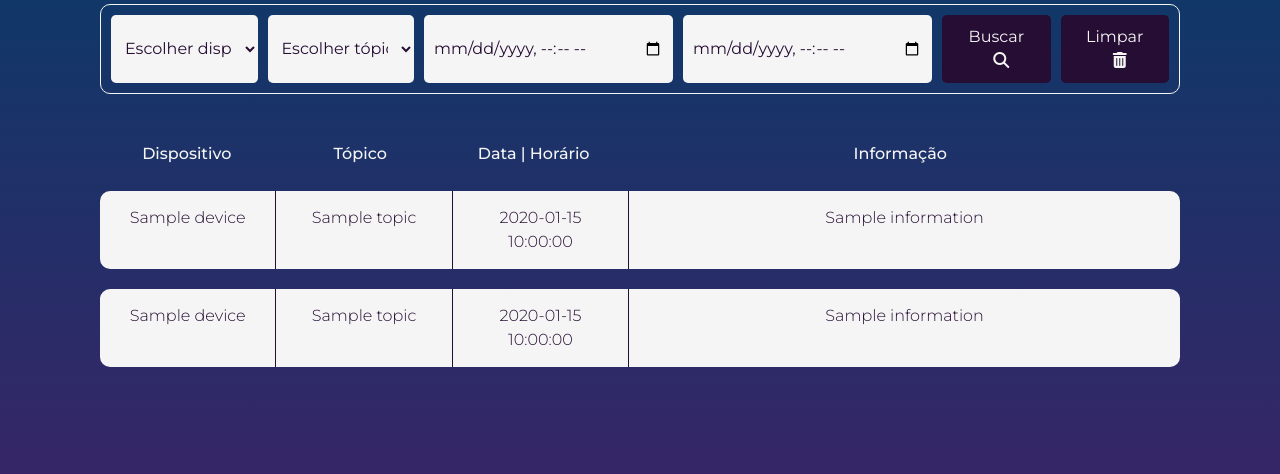
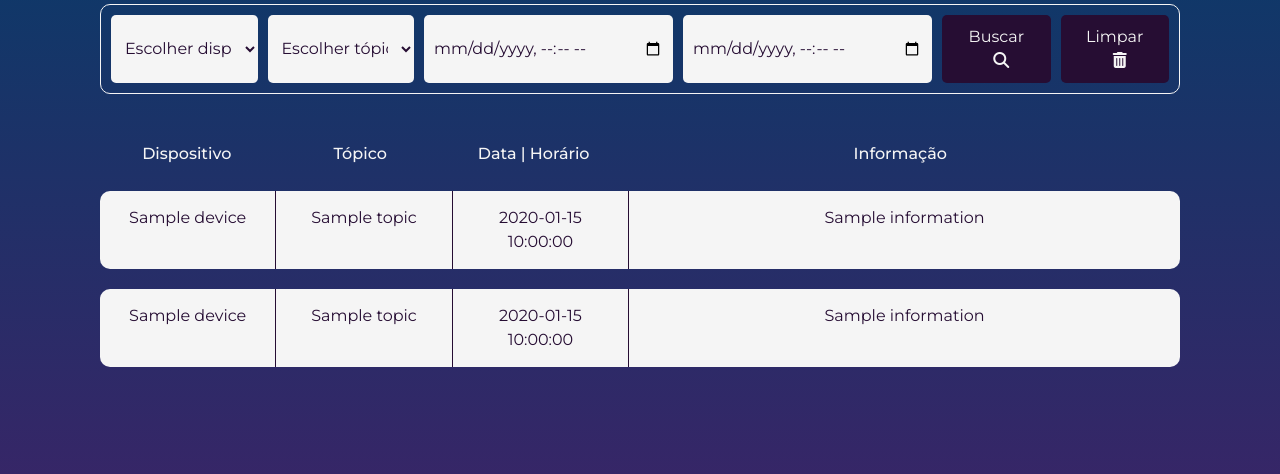
Before and after one commit to nabelly19/CreativeExperiencePUCPR, a Flask app: template Dashboard_Web/views/logs.html in a window 1280 px wide. Shown: the part 212-686 px from the top of the page. Run offline with Flask 3, Linux system fonts and the light colour scheme; the template is opened without the code that fills it: most values are stand-ins (such as "Sample title", 1, 10 or a date in 2020).

Commit message:
Update logs.css

```diff
--- a/Dashboard_Web/static/css/logs.css
+++ b/Dashboard_Web/static/css/logs.css
@@ -105,12 +105,14 @@ p {
     border-right: #260D33 1px solid;
     text-align: center;
     padding: 0px 10px;
+    font-weight: 400;
 }
 
 .log-data {
     width: 100%;
     text-align: center;
     padding: 0px 10px;
+    font-weight: 400;
 }
 
 /* Estilo para o campo de seleção desabilitado */
```
